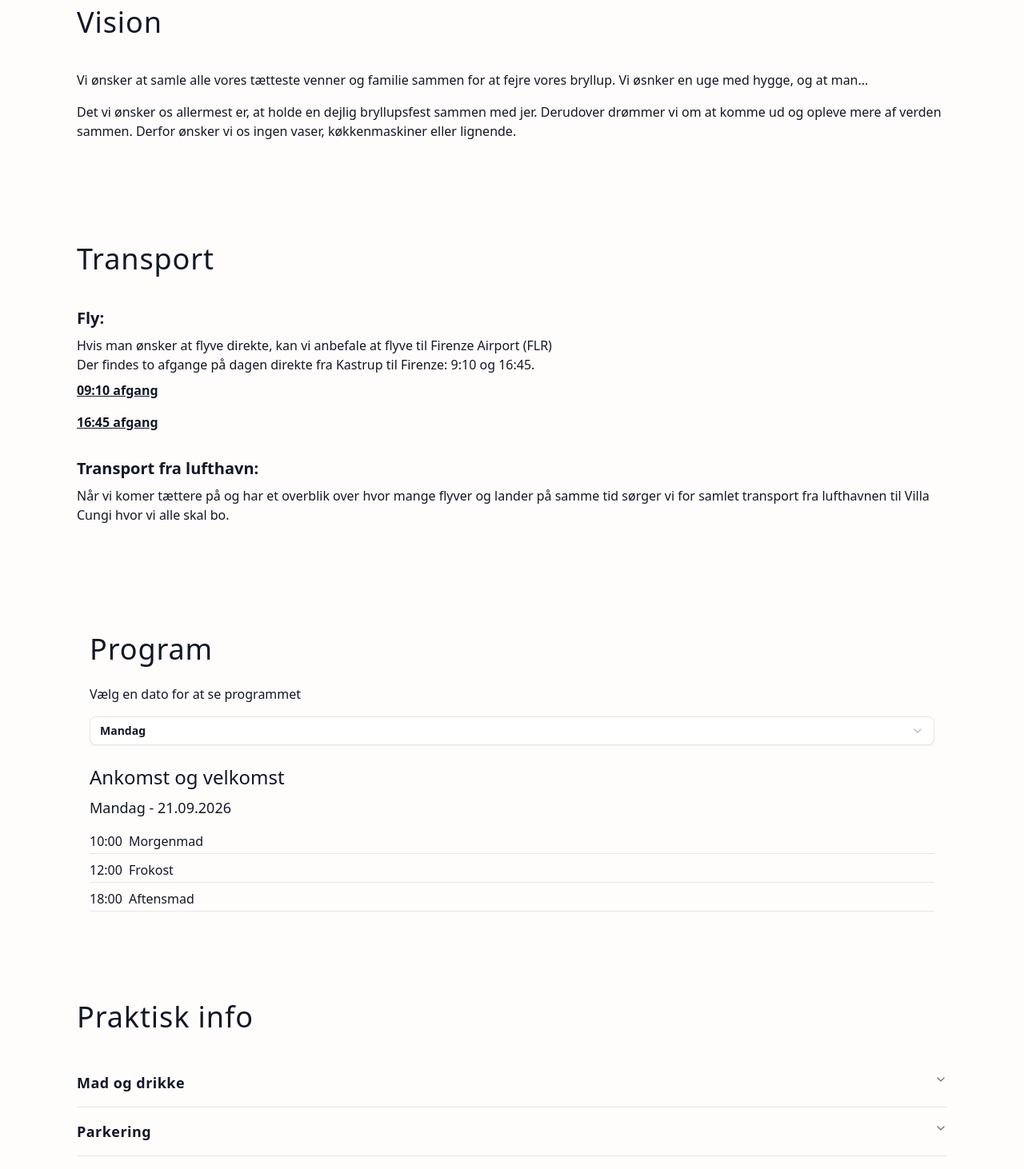
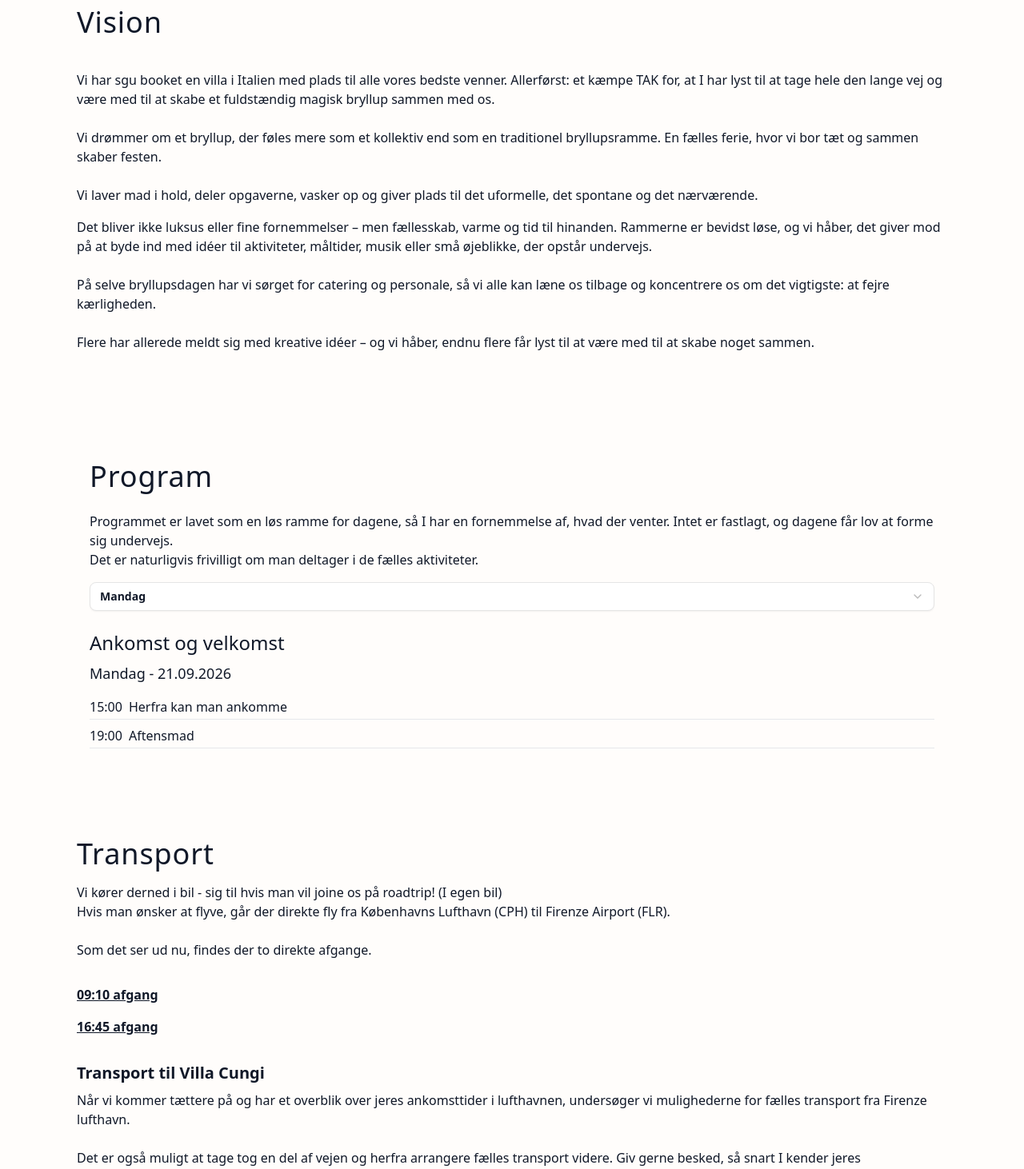
Before and after one commit to mikk39k1/italy-wedding-site, a Next.js app: page / in a window 1280 px wide. Shown: the part 880-2342 px from the top of the page at 80% size. Built offline with nearby package versions, Linux system fonts and the light colour scheme.

Commit message:
Info added

```diff
--- a/src/app/page.tsx
+++ b/src/app/page.tsx
@@ -14,8 +14,8 @@ import { useCallback, useRef, useEffect, useState } from "react";
 
 const menuItems = [
   { id: "vision", label: "Vision" },
+  { id: "program", label: "Program" },
   { id: "transport", label: "Transport" },
-  { id: "program", label: "Program" },
   { id: "praktisk-info", label: "Praktisk info" },
   { id: "toast-master", label: "Toastmaster" },
   { id: "lokation", label: "Lokation" },
@@ -91,8 +91,8 @@ export default function Home() {
 
       <Hero />
       <VisionSection />
+      <ProgramSection />
       <TransportSection />
-      <ProgramSection />
       <PraktiskInfoSection />
       <ToastMasterSection />
       <LokationSection />
--- a/src/components/sections/Hero.tsx
+++ b/src/components/sections/Hero.tsx
@@ -16,7 +16,7 @@ export function Hero() {
         <h1 className="text-4xl font-light tracking-wide text-gray-900 sm:text-5xl">
           LISE &amp; MIKKEL
         </h1>
-        <p className="text-lg text-gray-900 mb-4">Mere info - 01.01.2026</p>
+        <p className="text-lg text-gray-900 mb-4">21.09.2026 - 25.09.2026</p>
         <Image src="/images/wedding-logo.png" alt="Bryllupsblomst" width={200} height={200} />
         <h2 className="text-3xl font-light text-gray-900 sm:text-3xl mt-4">BRYLLUPSFEST</h2>
       </motion.div>
--- a/src/components/sections/ProgramSection.tsx
+++ b/src/components/sections/ProgramSection.tsx
@@ -17,18 +17,19 @@ const programDays = [
     dateString: "Mandag",
     title: "Ankomst og velkomst",
     activities: [
-      { time: "10:00", activity: "Morgenmad" },
-      { time: "12:00", activity: "Frokost" },
-      { time: "18:00", activity: "Aftensmad" },
+      { time: "15:00", activity: "Herfra kan man ankomme" },
+      { time: "19:00", activity: "Aftensmad" },
     ],
   },
   {
     date: "22.09.2026",
     dateString: "Tirsdag",
-    title: "Forbedredelse og hygge",
+    title: "Forberedelser og hygge",
     activities: [
-      { time: "10:00", activity: "Morgenmad" },
-      { time: "18:00", activity: "Aftensmad" },
+      { time: "09:00", activity: "Morgenmad" },
+      { time: "13:00", activity: "Fælles aktivitet" },
+      { time: "19:00", activity: "Aftensmad" },
+      { time: "00:00", activity: "Senest godnat (fast på denne dag)" },
     ],
   },
   {
@@ -36,21 +37,33 @@ const programDays = [
     dateString: "Onsdag",
     title: "Bryllupsfest",
     activities: [
-      { time: "10:00", activity: "Morgenmad" },
-      { time: "12:00", activity: "Frokost" },
+      { time: "09:00", activity: "Pilates med Ida" },
+      { time: "10:00", activity: "Brunch" },
+      { time: "16:00", activity: "Vielse" },
+      { time: "17:00", activity: "Reception og appetizers" },
+      { time: "19:00", activity: "Middag og taler" },
+      { time: "23:00", activity: "Brudevals og FEST" },
+      { time: "01:00", activity: "Natmad" },
     ],
   },
   {
     date: "24.09.2026",
     dateString: "Torsdag",
     title: "Tømmermændsdag",
-    activities: [{ time: "10:00", activity: "Morgenmad" }],
+    activities: [
+      { time: "10:00", activity: "Morgenmad" },
+      { time: "13:00", activity: "Fælles aktivitet" },
+      { time: "19:00", activity: "Aftensmad" },
+    ],
   },
   {
     date: "25.09.2026",
     dateString: "Fredag",
     title: "Afslutning og afrejse",
-    activities: [{ time: "11:00", activity: "Udtjekning" }],
+    activities: [
+      { time: "09:00", activity: "Morgenmad" },
+      { time: "11:00", activity: "Udtjekning og tak for nu <3" },
+    ],
   },
 ];
 
@@ -99,7 +112,11 @@ export function ProgramSection() {
       <header className="max-w-xl">
         <h2 className="my-6 text-4xl tracking-wide text-gray-900 font-light">Program</h2>
       </header>
-      <p className="text-gray-900 mb-4">Vælg en dato for at se programmet</p>
+      <p className="text-gray-900 mb-4 ">
+        Programmet er lavet som en løs ramme for dagene, så I har en fornemmelse af, hvad der
+        venter. Intet er fastlagt, og dagene får lov at forme sig undervejs.
+        <br /> Det er naturligvis frivilligt om man deltager i de fælles aktiviteter.{" "}
+      </p>
       <div className="w-full flex justify-left mb-6">
         <Select value={selectedDateString} onValueChange={setSelectedDateString}>
           <SelectTrigger className="w-full bg-white font-semibold">
--- a/src/components/sections/ToastMasterSection.tsx
+++ b/src/components/sections/ToastMasterSection.tsx
@@ -7,13 +7,14 @@ export function ToastMasterSection() {
       <header>
         <h2 className="text-4xl tracking-wide text-gray-900 font-light mb-4">Toastmaster</h2>
         <p className="mt-2 text-gray-600 text-base">
-          Vores toastmaster holder styr på taler og indslag på selve bryllupsdagen.
+          Vores søde toastmaster Helene sørger for overblik over taler og indslag på selve
+          bryllupsdagen.
         </p>
       </header>
       <div className="space-y-4 text-sm text-gray-700">
         <p className="text-base">
-          Vil du sige et par ord eller planlægger du et indslag, så tag endelig kontakt, så lægger
-          vi det ind i programmet.
+          Har du lyst til at sige et par ord eller planlægger et indslag, så tag endelig kontakt, så
+          bliver det lagt ind i programmet.
         </p>
         <div className="flex flex-col rounded-lg border border-gray-200 bg-white/70 p-4 gap-y-2 mt-6">
           <p className="text-base font-semibold text-gray-900">Helene Duch Kjær</p>
@@ -21,7 +22,7 @@ export function ToastMasterSection() {
           <p className="text-base text-gray-600">
             SMS til:{" "}
             <a className="underline font-semibold text-base" href="sms:26181162">
-              26 18 11 62
+              29 89 25 08
             </a>
           </p>
         </div>
--- a/src/components/sections/TransportSection.tsx
+++ b/src/components/sections/TransportSection.tsx
@@ -5,26 +5,36 @@ export function TransportSection() {
         <h2 className="text-4xl tracking-wide text-gray-900 font-light mb-4">Transport</h2>
       </header>
 
-      <h3 className="text-gray-900 text-xl font-semibold mb-2 mt-6">Fly:</h3>
-      <p>Hvis man ønsker at flyve direkte, kan vi anbefale at flyve til Firenze Airport (FLR)</p>
-      <p>Der findes to afgange på dagen direkte fra Kastrup til Firenze: 9:10 og 16:45.</p>
+      <p>Vi kører derned i bil - sig til hvis man vil joine os på roadtrip! (I egen bil)</p>
+      <p>
+        Hvis man ønsker at flyve, går der direkte fly fra Københavns Lufthavn (CPH) til Firenze
+        Airport (FLR). <br /> <br />
+        Som det ser ud nu, findes der to direkte afgange.
+        <br />
+        <br />
+      </p>
       <a
         className="underline font-semibold text-base my-2"
+        target="_blank"
         href="https://www.skyscanner.dk/transport/fly/cph/flr/260921/260925/config/10694-2609210910--31901-0-11565-2609211130|11565-2609251955--31901-0-10694-2609252210?adultsv2=2&cabinclass=economy&childrenv2=&ref=home&rtn=1&outboundaltsenabled=false&inboundaltsenabled=false&preferdirects=false"
       >
         09:10 afgang
       </a>
       <a
         className="underline font-semibold text-base my-2"
+        target="_blank"
         href="https://www.skyscanner.dk/transport/fly/cph/flr/260921/260925/config/10694-2609211645--31901-0-11565-2609211905|11565-2609251955--31901-0-10694-2609252210?adultsv2=2&cabinclass=economy&childrenv2=&ref=home&rtn=1&outboundaltsenabled=false&inboundaltsenabled=false&preferdirects=false"
       >
         16:45 afgang
       </a>
 
-      <h3 className="text-gray-900 text-xl font-semibold mb-2 mt-6">Transport fra lufthavn:</h3>
+      <h3 className="text-gray-900 text-xl font-semibold mb-2 mt-6">Transport til Villa Cungi</h3>
       <p>
-        Når vi komer tættere på og har et overblik over hvor mange flyver og lander på samme tid
-        sørger vi for samlet transport fra lufthavnen til Villa Cungi hvor vi alle skal bo.
+        Når vi kommer tættere på og har et overblik over jeres ankomsttider i lufthavnen, undersøger
+        vi mulighederne for fælles transport fra Firenze lufthavn.
+        <br /> <br /> Det er også muligt at tage tog en del af vejen og herfra arrangere fælles
+        transport videre. Giv gerne besked, så snart I kender jeres ankomsttidspunkt, så vi kan
+        koordinere det hele.
       </p>
     </section>
   );
--- a/src/components/sections/VisionSection.tsx
+++ b/src/components/sections/VisionSection.tsx
@@ -10,13 +10,27 @@ export function VisionSection() {
 
       <div className="flex flex-col gap-4 w-full">
         <p className="text-gray-900 w-full text-wrap">
-          Vi ønsker at samle alle vores tætteste venner og familie sammen for at fejre vores
-          bryllup. Vi øsnker en uge med hygge, og at man...
+          Vi har sgu booket en villa i Italien med plads til alle vores bedste venner. Allerførst:
+          et kæmpe TAK for, at I har lyst til at tage hele den lange vej og være med til at skabe et
+          fuldstændig magisk bryllup sammen med os.
+          <br />
+          <br />
+          Vi drømmer om et bryllup, der føles mere som et kollektiv end som en traditionel
+          bryllupsramme. En fælles ferie, hvor vi bor tæt og sammen skaber festen. <br />
+          <br />
+          Vi laver mad i hold, deler opgaverne, vasker op og giver plads til det uformelle, det
+          spontane og det nærværende.
         </p>
         <p className="text-gray-900 w-full text-wrap">
-          Det vi ønsker os allermest er, at holde en dejlig bryllupsfest sammen med jer. Derudover
-          drømmer vi om at komme ud og opleve mere af verden sammen. Derfor ønsker vi os ingen
-          vaser, køkkenmaskiner eller lignende.
+          Det bliver ikke luksus eller fine fornemmelser – men fællesskab, varme og tid til
+          hinanden. Rammerne er bevidst løse, og vi håber, det giver mod på at byde ind med idéer
+          til aktiviteter, måltider, musik eller små øjeblikke, der opstår undervejs.
+          <br />
+          <br /> På selve bryllupsdagen har vi sørget for catering og personale, så vi alle kan læne
+          os tilbage og koncentrere os om det vigtigste: at fejre kærligheden.
+          <br />
+          <br /> Flere har allerede meldt sig med kreative idéer – og vi håber, endnu flere får lyst
+          til at være med til at skabe noget sammen.
         </p>
       </div>
     </section>
--- a/src/components/sections/ØnskerSection.tsx
+++ b/src/components/sections/ØnskerSection.tsx
@@ -7,12 +7,8 @@ export function ØnskerSection() {
       <header>
         <h2 className="text-4xl font-light tracking-wide text-gray-900 mb-4">Ønsker</h2>
         <p className="mt-2 text-base text-gray-600 text-wrap">
-          Det vi ønsker os allermest er, at holde en dejlig bryllupsfest sammen med jer. Vi sætter
-          så stor pris på at i vil tage tid ud af jeres kalendere for at holde en fest med os.
-        </p>
-        <p className="mt-4 text-base text-gray-600">
-          Vi ønsker os derfor ingen gaver fra jer, den største gave vi kan få er at i kommer og
-          holder en fest med os.
+          Det, vi ønsker os allermest, er at holde at fejre brylluppet sammen med jer. Vi ønsker os
+          derfor ingen gaver – det er mere end rigeligt for os, at I er med.
         </p>
       </header>
     </section>
```
Also changed, not shown: src/components/sections/PraktiskInfoSection.tsx (+32 -10 lines).
